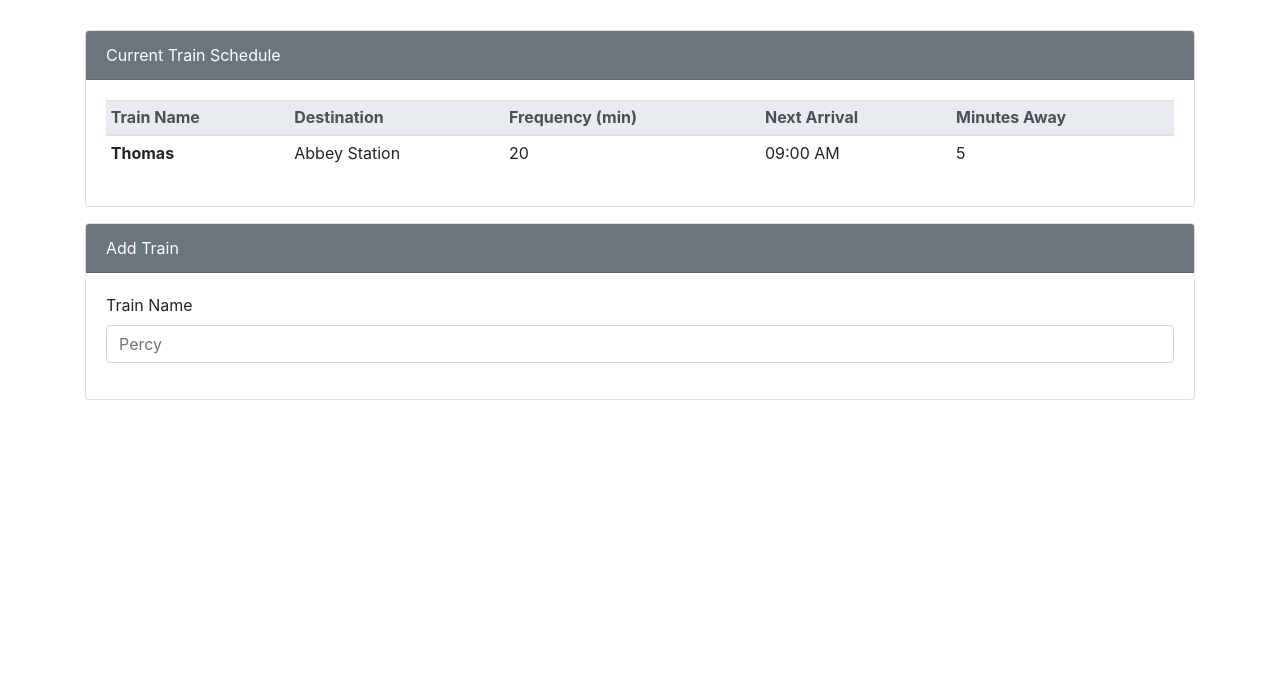
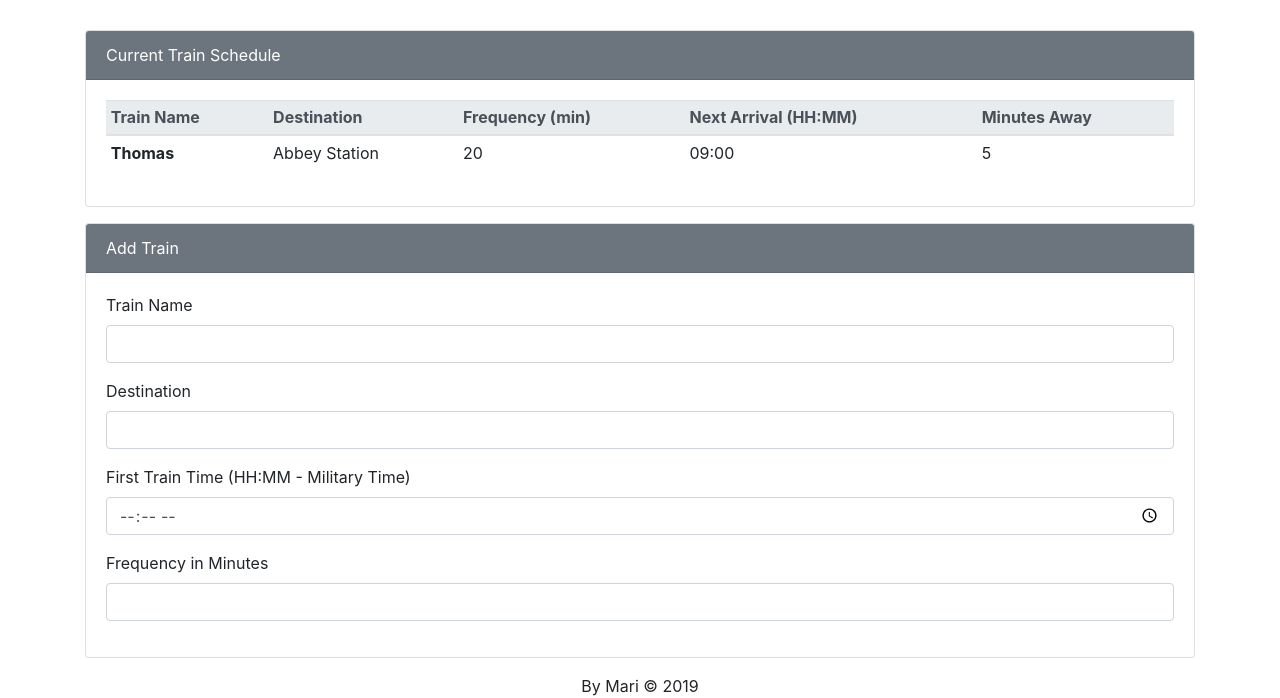
Before and after one commit to Mari0203/Train-Schedule, a plain HTML site: page index.html in a window 1280 px wide. Shown: the part 252-950 px from the top of the page. Before the commit the page ends 800 px from the top, so only its background shows below. Drawn offline with nearby package versions, Linux system fonts and the light colour scheme; a web font is replaced by a local one.

Commit message:
Added all form entry rows and the footer

```diff
--- a/index.html
+++ b/index.html
@@ -51,7 +51,7 @@
                                     <th scope="col">Train Name</th>
                                     <th scope="col">Destination</th>
                                     <th scope="col">Frequency (min)</th>
-                                    <th scope="col">Next Arrival</th>
+                                    <th scope="col">Next Arrival (HH:MM)</th>
                                     <th scope="col">Minutes Away</th>
                                 </tr>
                             </thead>
@@ -62,7 +62,7 @@
                                     <th scope="row">Thomas</th>
                                     <td>Abbey Station</td>
                                     <td>20</td>
-                                    <td>09:00 AM</td>
+                                    <td>09:00</td>
                                     <td>5</td>
                                 </tr>
                             </tbody>
@@ -83,7 +83,19 @@
                         <form>
                             <div class="form-group">
                                 <label for="train-name-input">Train Name</label>
-                                <input type="name" class="form-control" id="train-name-input" placeholder="Percy">
+                                <input type="name" class="form-control" id="train-name-input">
+                            </div>
+                            <div class="form-group">
+                                <label for="destination-input">Destination</label>
+                                <input type="name" class="form-control" id="destination-input">
+                            </div>
+                            <div class="form-group">
+                                <label for="first-train-time-input">First Train Time (HH:MM - Military Time)</label>
+                                <input type="time" class="form-control" id="first-train-time-input">
+                            </div>
+                            <div class="form-group">
+                                <label for="frequency-input">Frequency in Minutes</label>
+                                <input type="number" class="form-control" id="frequency-input">
                             </div>
                         </form>
                     </div>
@@ -92,6 +104,10 @@
             </div>
         </div>
 
+        <!-- Footer Section -->
+        <footer class="text-center">
+            By Mari &copy; 2019
+        </footer>
     </div>
 
 </body>
```
